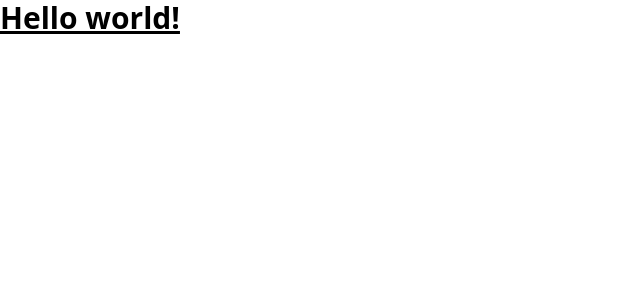
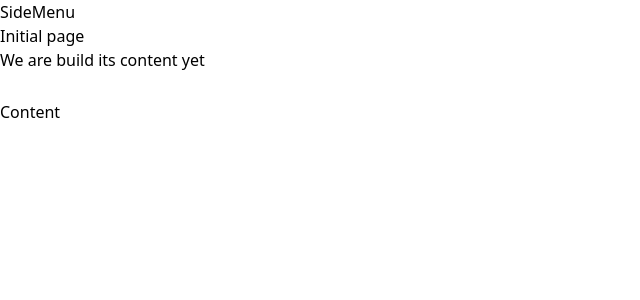
Before and after one commit to higorasilverio/nextjs_admin_template, a Next.js app: page / in a window 1280 px wide. Shown: the top 300 px of the page, without its empty margins (0-640 px from the left). Built offline with nearby package versions, Linux system fonts and the light colour scheme.

Commit message:
🎨 (components): template componentes created

```diff
--- /dev/null
+++ b/src/components/templates/Content.tsx
@@ -0,0 +1,10 @@
+import { ReactNode } from "react";
+
+type ContentProps = {
+  children: ReactNode;
+};
+
+const Content = ({ children }: ContentProps) => {
+  return <div className="flex flex-col mt-7">{children}</div>;
+};
+export default Content;
--- /dev/null
+++ b/src/components/templates/Header.tsx
@@ -0,0 +1,16 @@
+import Title from "./Title";
+
+type HeaderProps = {
+  title: string;
+  subtitle: string;
+};
+
+const Header = ({ title, subtitle }: HeaderProps) => {
+  return (
+    <div>
+      <Title title={title} subtitle={subtitle} />
+    </div>
+  );
+};
+
+export default Header;
--- /dev/null
+++ b/src/components/templates/Layout.tsx
@@ -0,0 +1,22 @@
+import { ReactNode } from "react";
+import Content from "./Content";
+import Header from "./Header";
+import SideMenu from "./SideMenu";
+
+type LayoutProps = {
+  title: string;
+  subtitle: string;
+  children?: ReactNode;
+};
+
+const Layout = ({ title, subtitle, children }: LayoutProps) => {
+  return (
+    <div>
+      <SideMenu />
+      <Header title={title} subtitle={subtitle} />
+      <Content>{children}</Content>
+    </div>
+  );
+};
+
+export default Layout;
--- /dev/null
+++ b/src/components/templates/SideMenu.tsx
@@ -0,0 +1,5 @@
+const SideMenu = () => {
+  return <aside>SideMenu</aside>;
+};
+
+export default SideMenu;
--- /dev/null
+++ b/src/components/templates/Title.tsx
@@ -0,0 +1,15 @@
+type TitleProps = {
+  title: string;
+  subtitle: string;
+};
+
+const Title = ({ title, subtitle }: TitleProps) => {
+  return (
+    <div>
+      <h1>{title}</h1>
+      <h2>{subtitle}</h2>
+    </div>
+  );
+};
+
+export default Title;
--- /dev/null
+++ b/src/components/templates/index.ts
@@ -0,0 +1,7 @@
+import Content from "./Content";
+import Header from "./Header";
+import Layout from "./Layout";
+import SideMenu from "./SideMenu";
+import Title from "./Title";
+
+export { Content, Header, Layout, SideMenu, Title };
--- a/src/pages/index.tsx
+++ b/src/pages/index.tsx
@@ -1,7 +1,9 @@
+import { Layout } from "components/templates";
+
 export default function Home() {
   return (
-    <div>
-      <h1 className="text-3xl font-bold underline">Hello world!</h1>
-    </div>
+    <Layout title="Initial page" subtitle="We are build its content yet">
+      <h3>Content</h3>
+    </Layout>
   );
 }
```
Also changed, not shown: tsconfig.json (+6 -1 lines).
